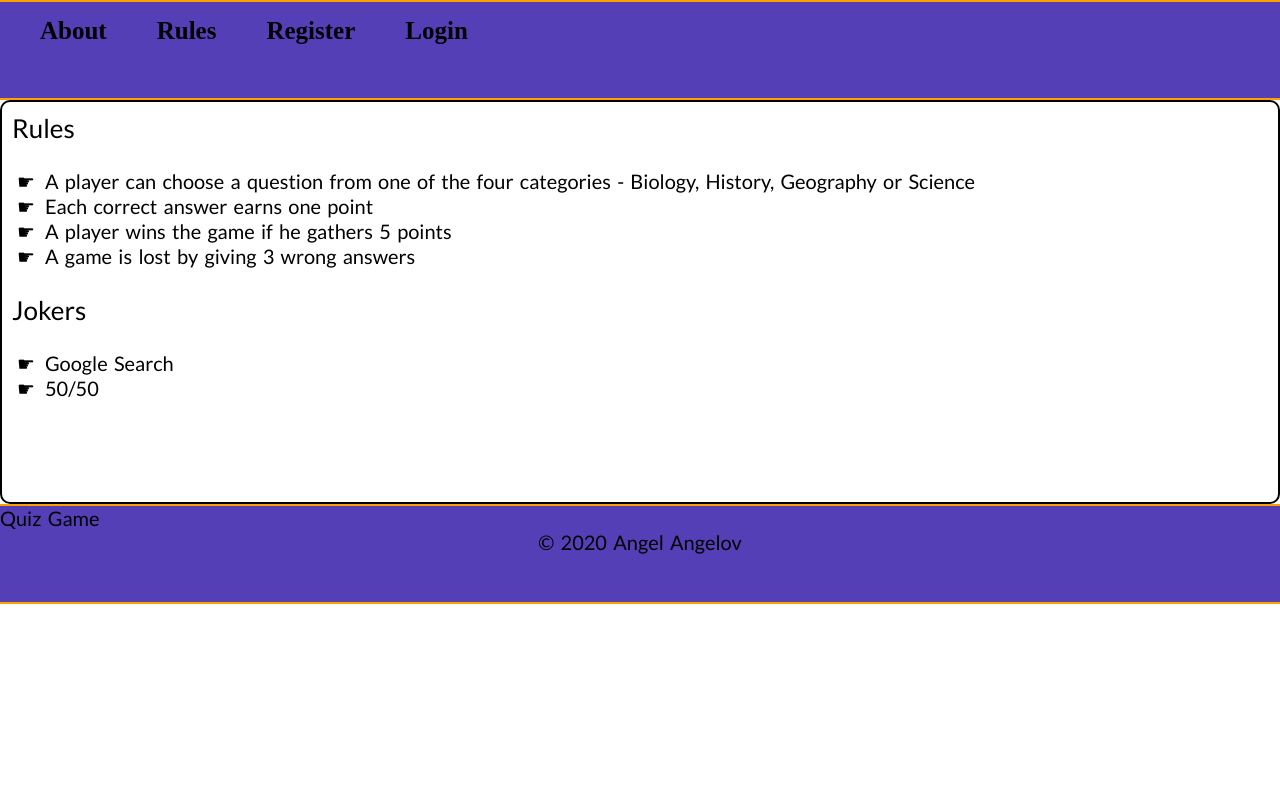
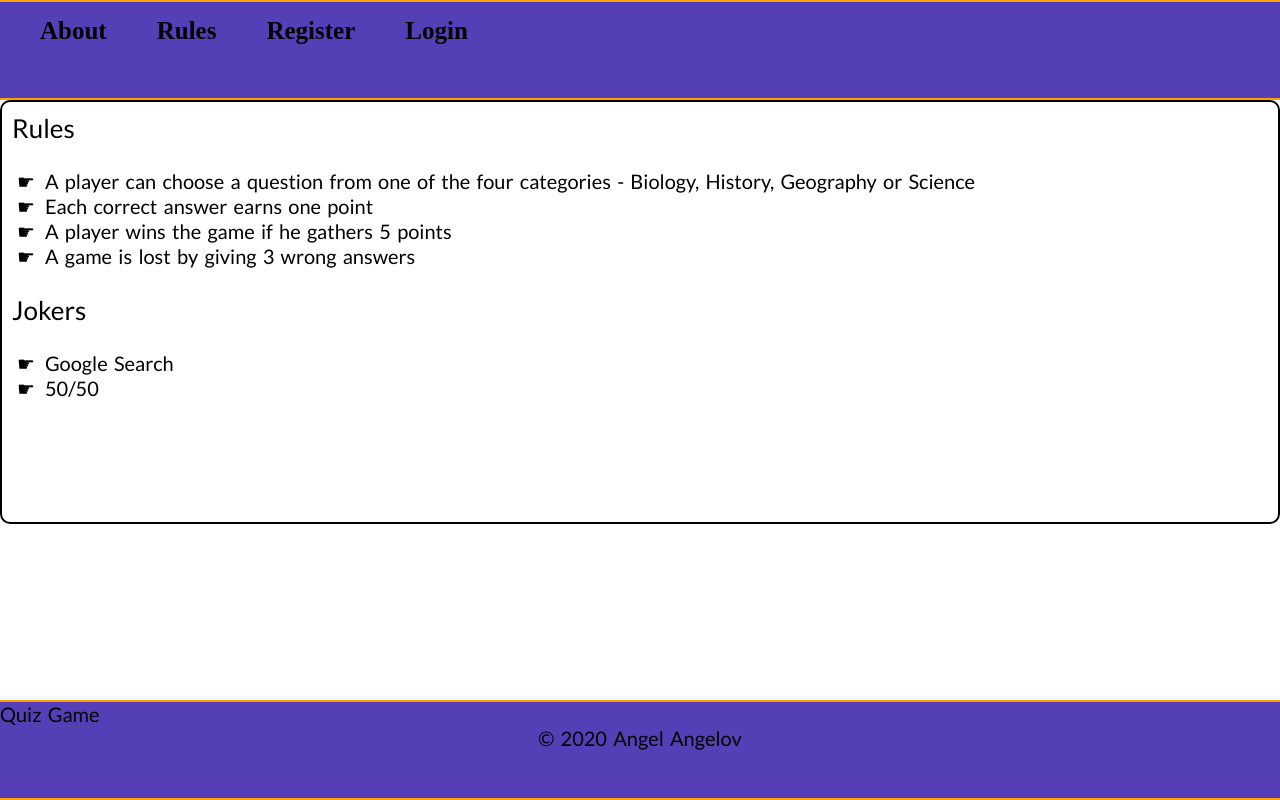
Before and after one commit to akangelov/Quiz-Game, a React (Create React App) app in the folder my-app/: page /rules in a window 1280 px wide. Built offline with nearby package versions, Linux system fonts and the light colour scheme.

Commit message:
footer position fixed

```diff
--- a/my-app/src/App.jsx
+++ b/my-app/src/App.jsx
@@ -8,7 +8,7 @@ import AllQuestions from "./components/questions/crud/AllQuestions";
 import CreateQuestion from "./components/questions/crud/CreateQuestion";
 import Answer from "./components/questions/answerForm/Answer";
 import HomePage from "./pages/home/Home";
-import EditQuestionForm from "./components/questions/crud/EditDelQuestionForm";
+import EditQuestionForm from "./components/questions/crud/EditQuestionForm";
 import Footer from "./components/common/Footer/Footer";
 import Login from "./pages/user/Login";
 import Navigation from "./components/common/Navigation/Navigation";
--- a/my-app/src/components/common/Footer/Footer.module.css
+++ b/my-app/src/components/common/Footer/Footer.module.css
@@ -7,7 +7,7 @@
     left:0;
     right:0;
     bottom:0;
-    /* position: fixed; */
+    position: fixed;
     /* z-index: -1; */
 }
 
--- a/my-app/src/components/questions/crud/AllQuestions.jsx
+++ b/my-app/src/components/questions/crud/AllQuestions.jsx
@@ -1,6 +1,6 @@
 import React, {Fragment} from "react";
-import styles from './CreateEditQuestion.module.css'
-import EditDelQuestion from './EditDelQuestion';
+import styles from './EditQuestion.module.css'
+import EditDelQuestion from './EditQuestion';
 
 class AllQuestions extends React.Component {
     constructor(props) {
--- a/my-app/src/components/questions/crud/CreateQuestion.jsx
+++ b/my-app/src/components/questions/crud/CreateQuestion.jsx
@@ -3,7 +3,7 @@ import { useFormik } from 'formik';
 import * as Yup from 'yup';
 import { useHistory } from 'react-router'
 import { ToastContainer, toast } from "react-toastify";
-import styles from './CreateEditQuestion.module.css'
+import styles from './CreateQuestion.module.css'
 import postService from '../../../utils/postService';
 
 const CreateQuestion = (props) => {
--- a/my-app/src/components/questions/crud/EditDelQuestion.jsx
+++ b/my-app/src/components/questions/crud/EditQuestion.jsx
@@ -1,6 +1,6 @@
 import React from 'react'
-import styles from './CreateEditQuestion.module.css'
-import EditDelQuestionForm from './EditDelQuestionForm';
+import styles from './EditQuestion.module.css'
+import EditDelQuestionForm from './EditQuestionForm';
 import { withRouter } from 'react-router-dom';
 import { ToastContainer, toast } from "react-toastify";
 
--- a/my-app/src/components/questions/crud/EditDelQuestionForm.jsx
+++ b/my-app/src/components/questions/crud/EditQuestionForm.jsx
@@ -3,7 +3,7 @@ import { useFormik } from 'formik';
 import * as Yup from 'yup';
 import { ToastContainer, toast } from "react-toastify";
 import { useHistory } from 'react-router'
-import styles from './CreateEditQuestion.module.css'
+import styles from './EditQuestion.module.css'
 
 const EditDelQuestionForm = (props) => {
 
--- a/my-app/src/pages/about/About.module.css
+++ b/my-app/src/pages/about/About.module.css
@@ -1,6 +1,6 @@
 .about {
     padding: 10px;
-    height: 360px;
+    height: 400px;
     position: relative;
     border: 2px solid black;
     border-radius: 10px;
--- a/my-app/src/pages/rules/Rules.module.css
+++ b/my-app/src/pages/rules/Rules.module.css
@@ -1,5 +1,5 @@
 .rules {
-    height: 400px;
+    height: 420px;
     border: 2px solid black;
     border-radius: 10px;
 }
```
Also changed, not shown: my-app/src/components/questions/crud/CreateQuestion.module.css (added), my-app/src/components/questions/crud/EditQuestion.module.css (renamed from my-app/src/components/questions/crud/CreateEditQuestion.module.css).
